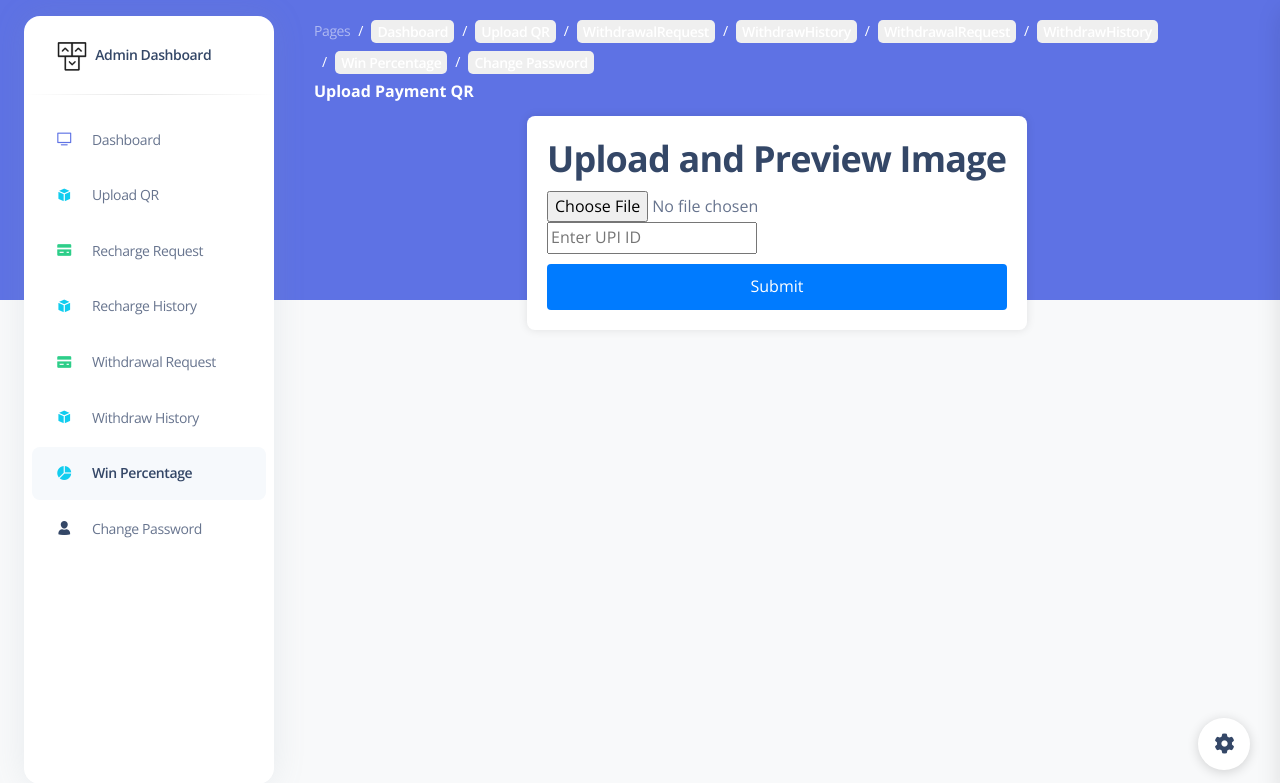
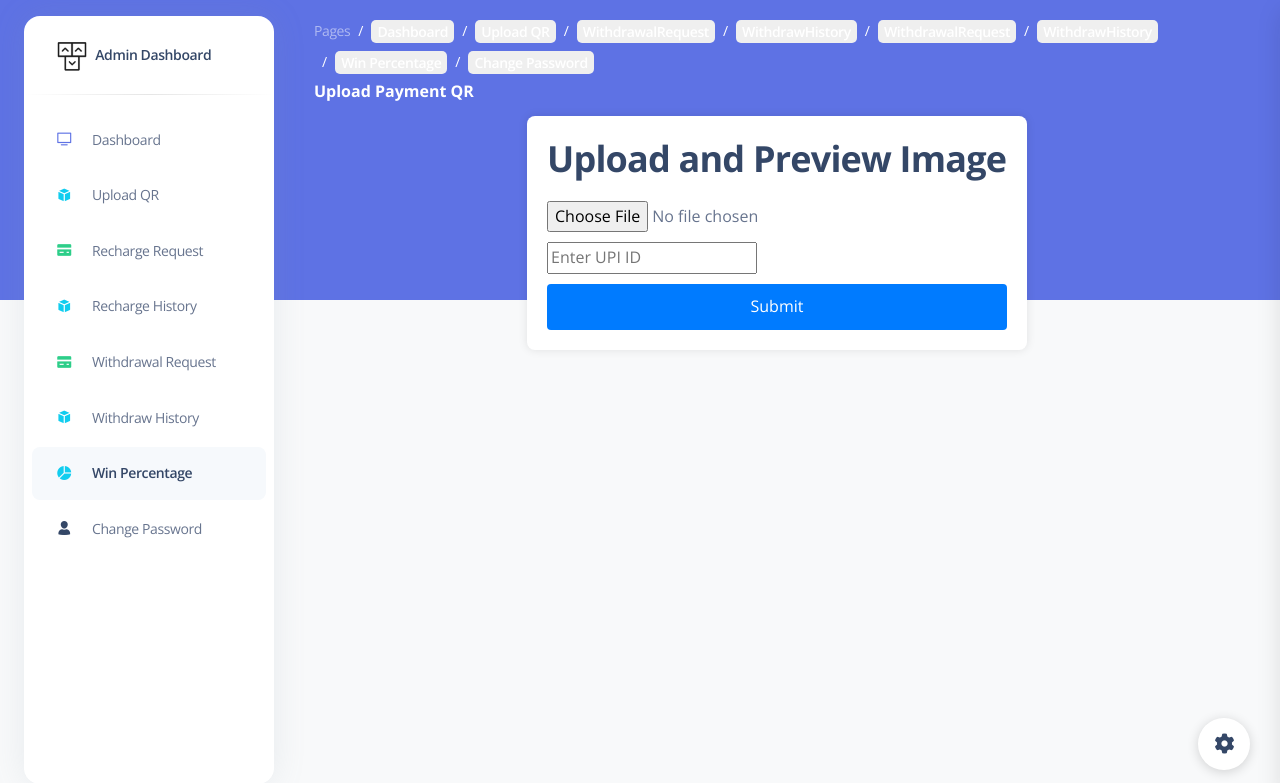
Before and after one commit to Prince-685/N1gaming-Backend-APP-, a Django app: page /payment-qr in a window 1280 px wide. Shown: the top 783 px of the page. Run offline with Django 5.2, Linux system fonts and the light colour scheme; the visitor is signed in with stand-in values (Sample User, id 1); some libraries are stand-ins or nearby versions.

Commit message:
change some in payment html

```diff
--- a/AdminDashboard/assets/js/response/paymentQR.js
+++ b/AdminDashboard/assets/js/response/paymentQR.js
@@ -37,9 +37,11 @@
             .then(data => {
                 console.log('Success:', data);
                 alert('Image submitted successfully!');
+                window.location.reload()
             })
             .catch((error) => {
                 console.error('Error:', error);
                 alert('There was an error submitting the image.');
+                window.location.reload()
             });
         });
--- a/AdminDashboard/templates/paymentQR.html
+++ b/AdminDashboard/templates/paymentQR.html
@@ -72,6 +72,9 @@
         }
         .upload-btn:hover {
             background-color: #0056b3;
+        }
+        input{
+            margin-top: 10px;
         }
 
     .nav_button{
```
